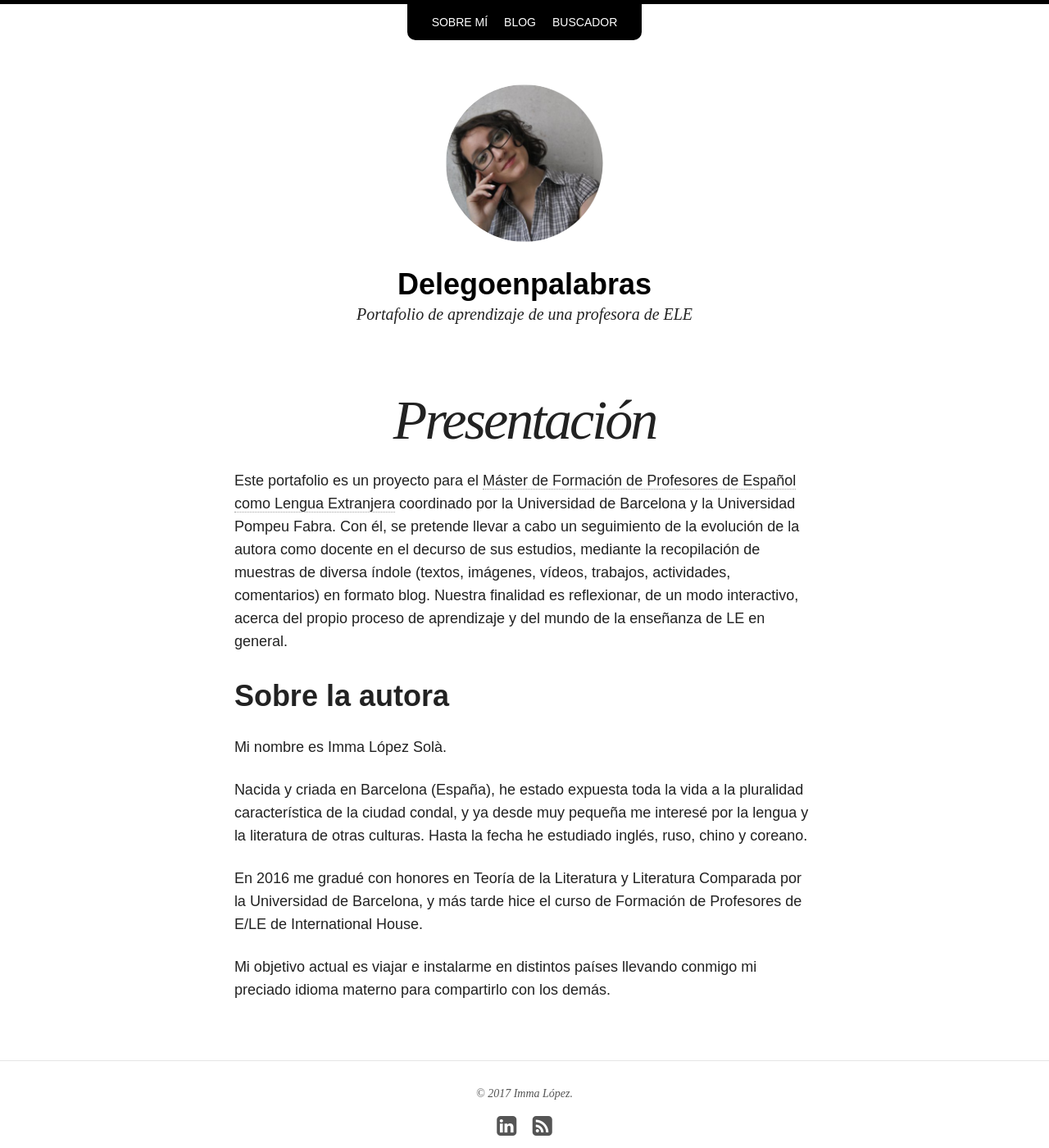
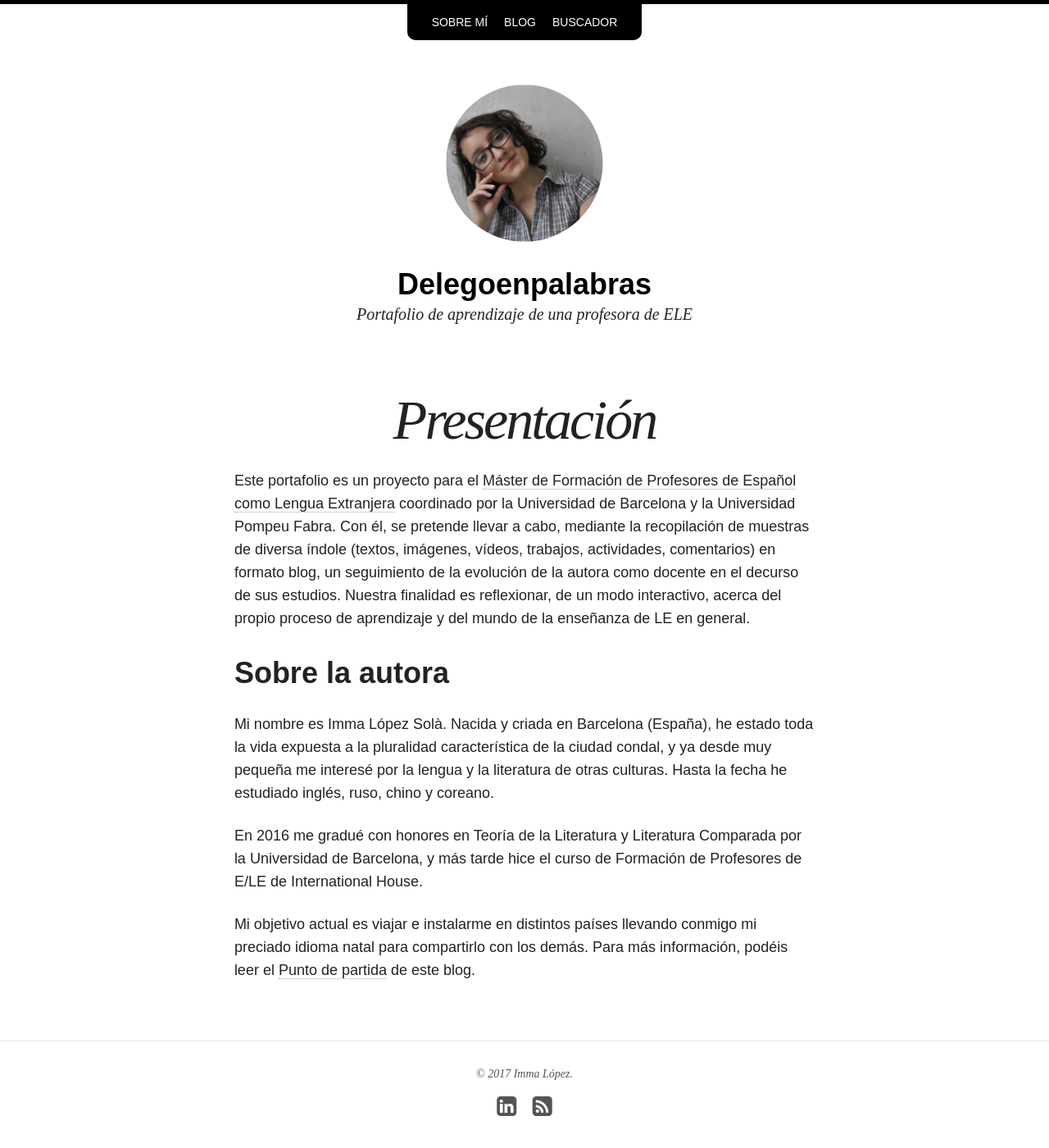
Before and after one commit to immalopez/immalopez.github.io, a Jekyll site: the page built from about/index.md, in a window 1280 px wide and 1400 px high. Shown: the whole window at 82% size. Built offline with Jekyll 4.4.1, drawn with Linux system fonts in a browser that asks for light colours; nearby versions of some CDN libraries.

Commit message:
Update index.md

```diff
--- a/about/index.md
+++ b/about/index.md
@@ -9,14 +9,12 @@ modified: 2014-08-08T19:44:38.564948-04:00
 #  creditlink: http://wegraphics.net/downloads/free-ultimate-blurred-background-pack/
 ---
 
-Este portafolio es un proyecto para el [Máster de Formación de Profesores de Español como Lengua Extranjera](https://www.ub.edu/portal/web/educacion/masteres-universitarios/-/ensenyament/detallEnsenyament/1060507) coordinado por la Universidad de Barcelona y la Universidad Pompeu Fabra. Con él, se pretende llevar a cabo un seguimiento de la evolución de la autora como docente en el decurso de sus estudios, mediante la recopilación de muestras de diversa índole (textos, imágenes, vídeos, trabajos, actividades, comentarios) en formato blog. Nuestra finalidad es reflexionar, de un modo interactivo, acerca del propio proceso de aprendizaje y del mundo de la enseñanza de LE en general.
+Este portafolio es un proyecto para el [Máster de Formación de Profesores de Español como Lengua Extranjera](https://www.ub.edu/portal/web/educacion/masteres-universitarios/-/ensenyament/detallEnsenyament/1060507) coordinado por la Universidad de Barcelona y la Universidad Pompeu Fabra. Con él, se pretende llevar a cabo, mediante la recopilación de muestras de diversa índole (textos, imágenes, vídeos, trabajos, actividades, comentarios) en formato blog, un seguimiento de la evolución de la autora como docente en el decurso de sus estudios. Nuestra finalidad es reflexionar, de un modo interactivo, acerca del propio proceso de aprendizaje y del mundo de la enseñanza de LE en general.
 
 # Sobre la autora
 
-Mi nombre es Imma López Solà.
-
-Nacida y criada en Barcelona (España), he estado expuesta toda la vida a la pluralidad característica de la ciudad condal, y ya desde muy pequeña me interesé por la lengua y la literatura de otras culturas. Hasta la fecha he estudiado inglés, ruso, chino y coreano.
+Mi nombre es Imma López Solà. Nacida y criada en Barcelona (España), he estado toda la vida expuesta a la pluralidad característica de la ciudad condal, y ya desde muy pequeña me interesé por la lengua y la literatura de otras culturas. Hasta la fecha he estudiado inglés, ruso, chino y coreano.
 
 En 2016 me gradué con honores en Teoría de la Literatura y Literatura Comparada por la Universidad de Barcelona, y más tarde hice el curso de Formación de Profesores de E/LE de International House.
 
-Mi objetivo actual es viajar e instalarme en distintos países llevando conmigo mi preciado idioma materno para compartirlo con los demás.
+Mi objetivo actual es viajar e instalarme en distintos países llevando conmigo mi preciado idioma natal para compartirlo con los demás. Para más información, podéis leer el [Punto de partida](https://immalopez.github.io/blog/punto-de-partida/) de este blog.
```
